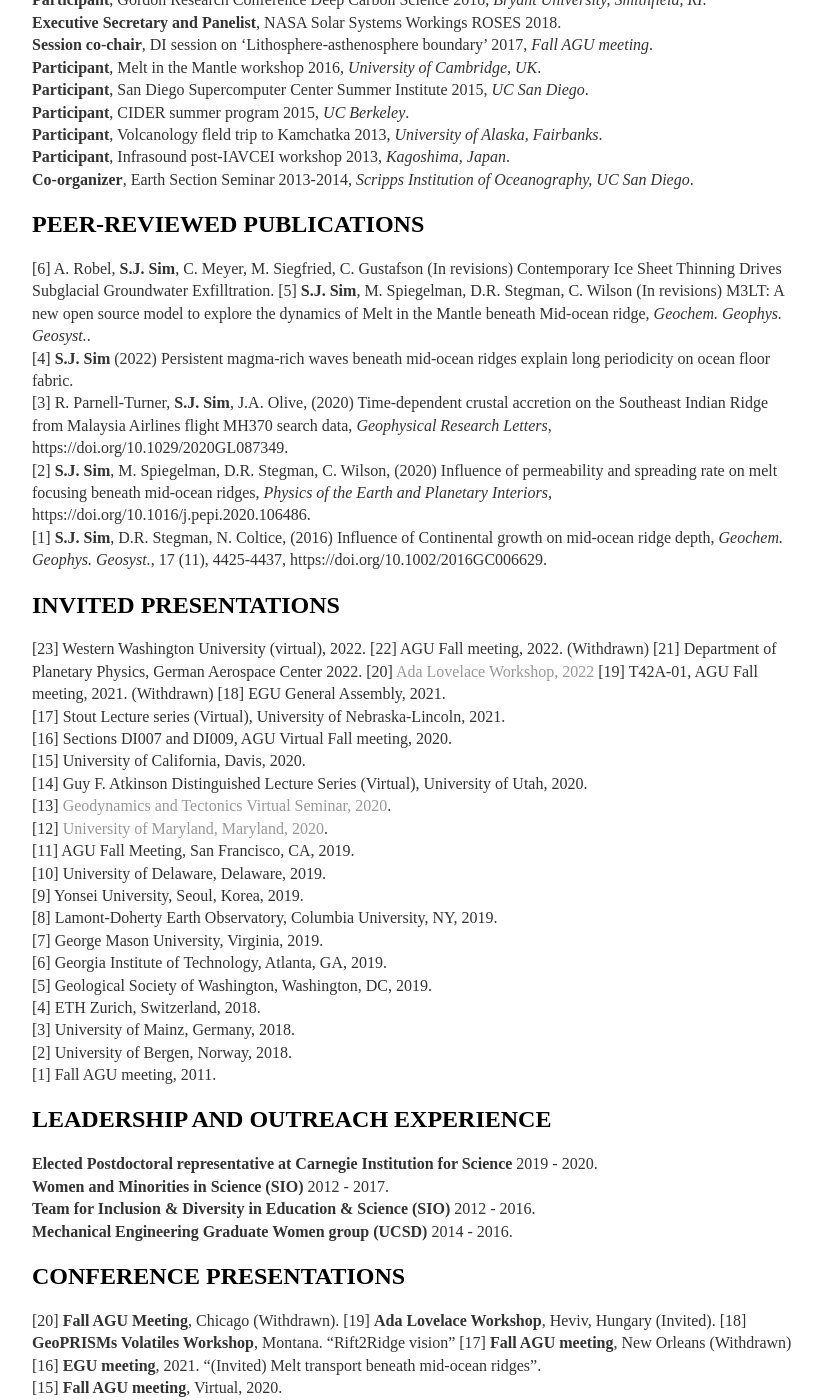
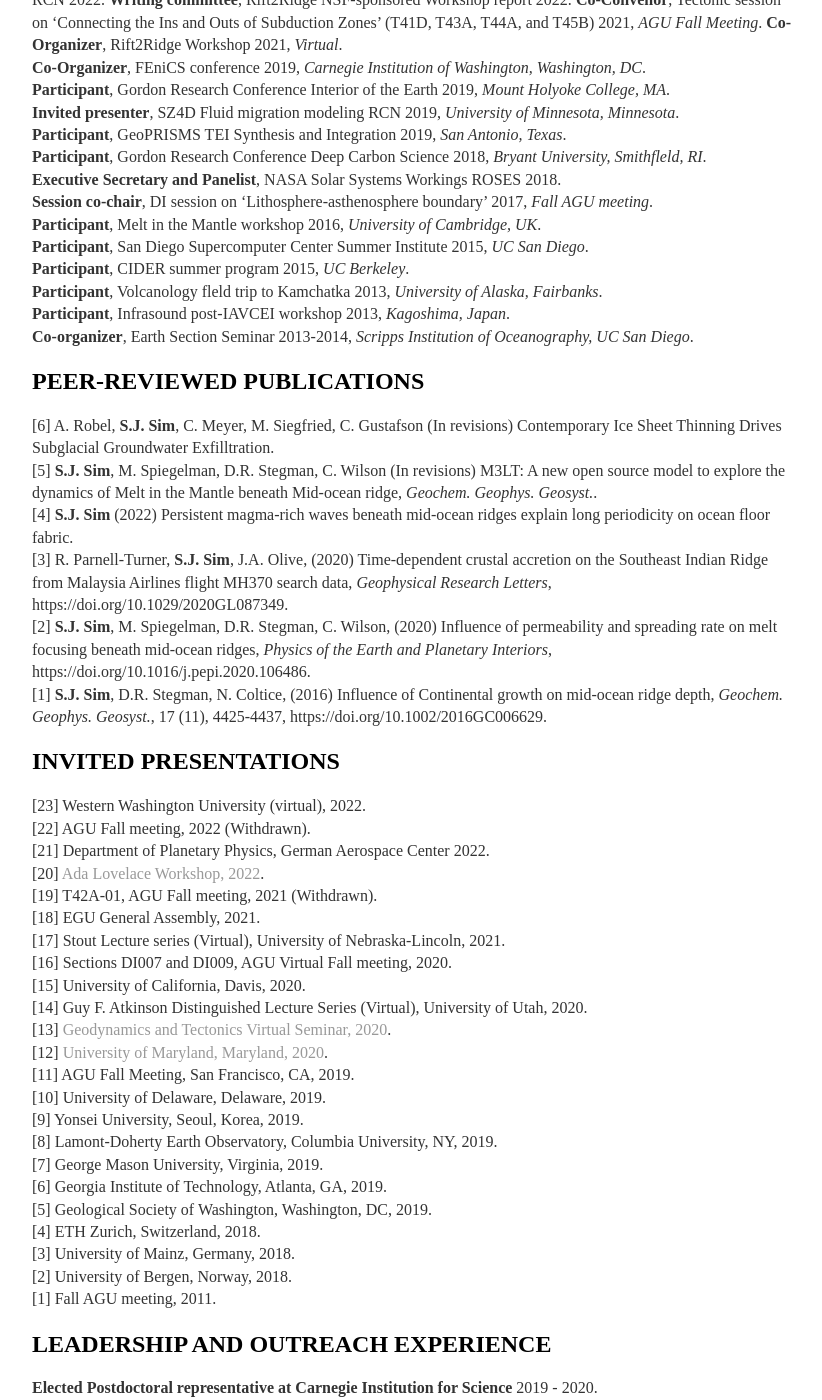
Before and after one commit to joycesim/joycesim.github.io, a Jekyll site: the page built from cv/index.md, in a window 1280 px wide and 1400 px high, scrolled down 2164 px. Shown: the whole window, without its empty margins (224-1046 px from the left). Built offline with Jekyll 4.4.1, drawn with Linux system fonts in a browser that asks for light colours; some of the changed text lies outside the part shown.

Commit message:
Update index.md

```diff
--- a/cv/index.md
+++ b/cv/index.md
@@ -106,10 +106,10 @@
 
 ## INVITED PRESENTATIONS
 [23] Western Washington University (virtual), 2022.
-[22] AGU Fall meeting, 2022. (Withdrawn)
+[22] AGU Fall meeting, 2022 (Withdrawn).
 [21] Department of Planetary Physics, German Aerospace Center 2022.
-[20] [Ada Lovelace Workshop, 2022](https://meetings.copernicus.org/2022AdaLovelaceWorkshop/about/general_information.html)
-[19] T42A-01, AGU Fall meeting, 2021. (Withdrawn)
+[20] [Ada Lovelace Workshop, 2022](https://meetings.copernicus.org/2022AdaLovelaceWorkshop/about/general_information.html).
+[19] T42A-01, AGU Fall meeting, 2021 (Withdrawn).
 [18] EGU General Assembly, 2021.
 [17] Stout Lecture series (Virtual), University of Nebraska-Lincoln, 2021.
 [16] Sections DI007 and DI009, AGU Virtual Fall meeting, 2020.
@@ -138,8 +138,8 @@
 ## CONFERENCE PRESENTATIONS
 [20] **Fall AGU Meeting**, Chicago (Withdrawn).
 [19] **Ada Lovelace Workshop**, Heviv, Hungary (Invited).
-[18] **GeoPRISMs Volatiles Workshop**, Montana. "Rift2Ridge vision"
-[17] **Fall AGU meeting**, New Orleans (Withdrawn)
+[18] **GeoPRISMs Volatiles Workshop**, Montana. "Rift2Ridge vision".
+[17] **Fall AGU meeting**, New Orleans (Withdrawn).
 [16] **EGU meeting**, 2021. "(Invited) Melt transport beneath mid-ocean ridges".
 [15] **Fall AGU meeting**, Virtual, 2020.
 [14] **Fall AGU meeting**, San Francisco, 2019. "[Carbon solubility in the subducting slab and mantle wedge](https://www.youtube.com/watch?v=EU2N0_0KZz8)".
```
